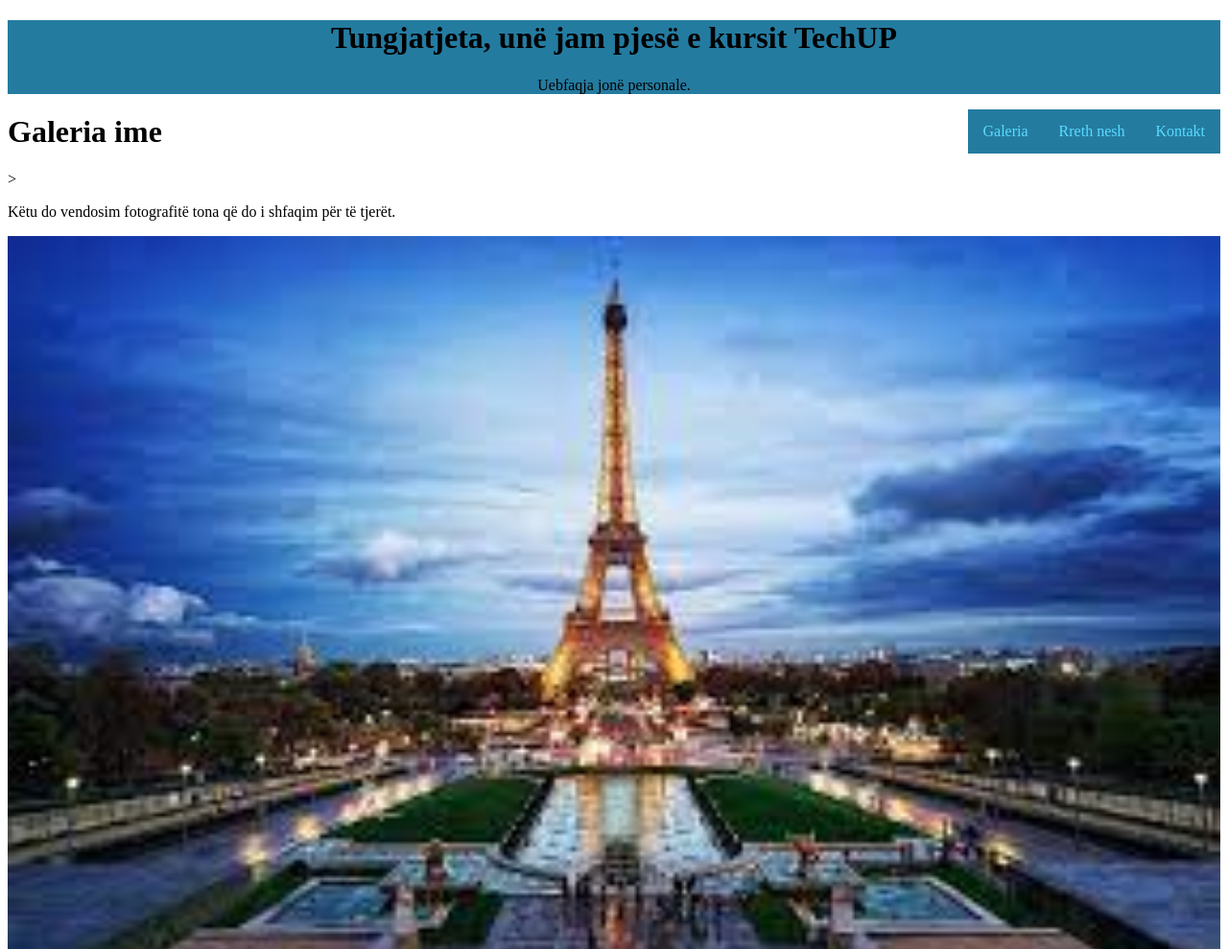
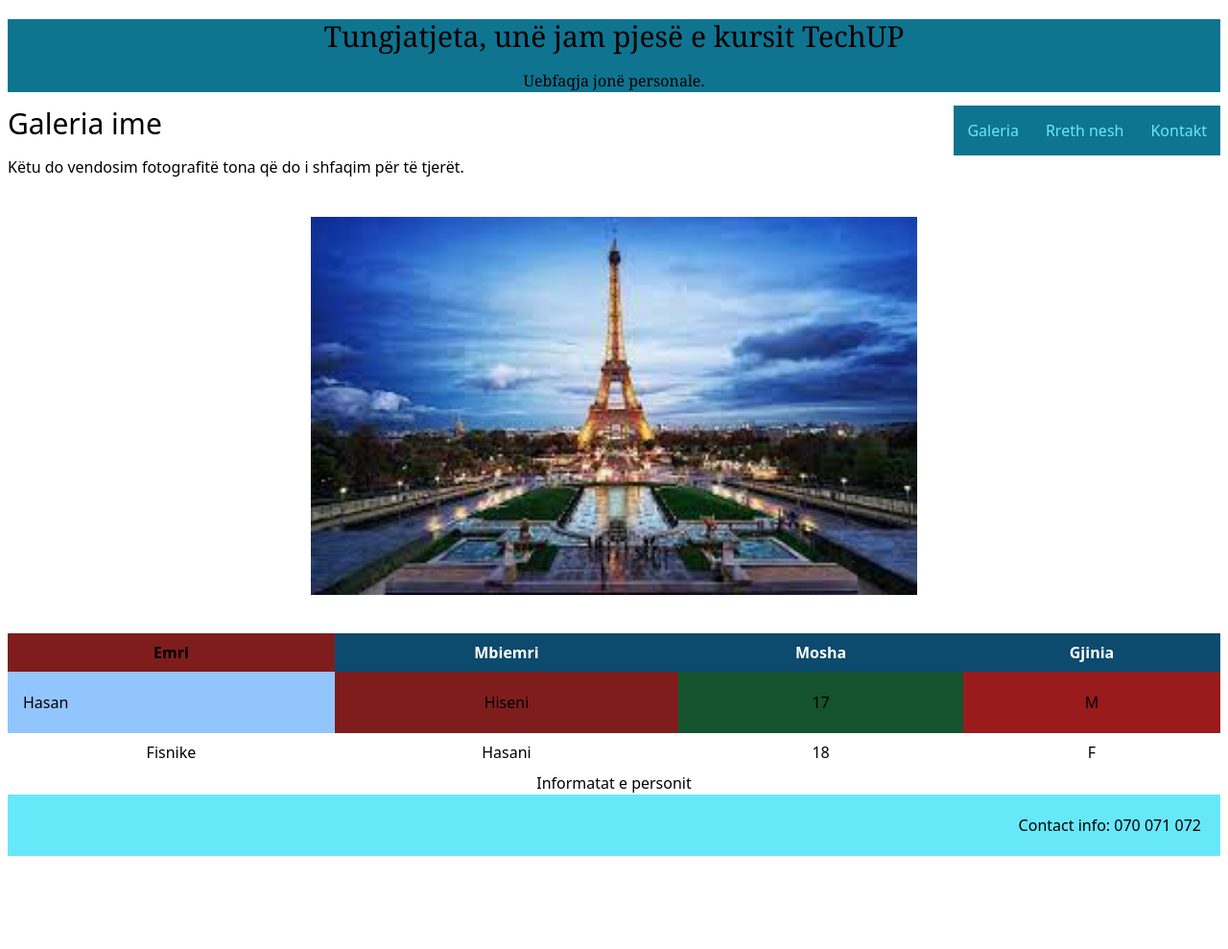
Before and after one commit to techup-group12/group-13, a plain HTML site: page index.html in a window 1280 px wide. Shown: the top 989 px of the page at 96% size. After the commit the page ends 912 px from the top, so only its background shows below. Drawn offline with nearby package versions, Linux system fonts and the light colour scheme.

Commit message:
added tailwind

```diff
--- a/index.html
+++ b/index.html
@@ -1,58 +1,56 @@
 <!DOCTYPE html>
 <html>
-
 <head>
     <meta charset="UTF-8">
     <title>Kursi TechUP</title>
-	<link rel="stylesheet" type="text/css" href="style.css">
+    <script src="https://cdn.tailwindcss.com"></script>
 </head>
-
-<body>
-	<div id="header">
-		<h1>Tungjatjeta, unë jam pjesë e kursit TechUP</h1>
+<body class="px-2 py-5">
+    <div class="bg-cyan-700 font-serif text-center">
+        <h1 class="text-3xl mb-4">Tungjatjeta, unë jam pjesë e kursit TechUP</h1>
         <p>Uebfaqja jonë personale.</p>
     </div>
-	<ul>
-		<li>
+    <div class="flex justify-between items-center">
+        <h1 class="text-3xl">Galeria ime</h1>
+        <ul class="flex mt-3.5">
+            <li class="p-3.5 bg-cyan-700 hover:bg-cyan-300 hover:text-cyan-700 text-cyan-300">
                 <a href="gallery.html">Galeria</a>
             </li>
-		<li>
+            <li class="p-3.5 bg-cyan-700 hover:bg-cyan-300 hover:text-cyan-700 text-cyan-300">
                 <a href="about.html">Rreth nesh</a>
             </li>
-		<li>
+            <li class="p-3.5 bg-cyan-700 hover:bg-cyan-300 hover:text-cyan-700 text-cyan-300">
                 <a href="contact.html">Kontakt</a>
             </li>
         </ul>
-	<h1>Galeria ime</h1>
-	>
+    </div>
     <p>
         Këtu do vendosim fotografitë tona që do i shfaqim për të tjerët.
     </p>
-	<img id="foto1" src="download.jpg" alt="Foto1">
-	<table>
-		<caption>Informatat e personit</caption>
+    <img src="download.jpg" alt="Foto1" class="w-[50%] my-10 h-auto mr-auto ml-auto">
+    <table class="w-full">
+        <caption class="caption-bottom">Informatat e personit</caption>
         <tr>
-			<th>Emri</th>
-			<th>Mbiemri</th>
-			<th>Mosha</th>
-			<th>Gjinia</th>
+            <th class="text-center p-2 bg-red-900 hover:bg-blue-300 text-black">Emri</th>
+            <th class="text-center p-2 bg-sky-900 hover:bg-green-900 text-white">Mbiemri</th>
+            <th class="text-center p-2 bg-sky-900 hover:bg-yellow-600 text-white">Mosha</th>
+            <th class="text-center p-2 bg-sky-900 hover:bg-red-900 text-white">Gjinia</th>
         </tr>
         <tr>
-			<td>Hasan</td>
-			<td>Hiseni</td>
-			<td>17</td>
-			<td>M</td>
+            <td class="text-left p-4 bg-blue-300">Hasan</td>
+            <td class="text-center p-4 bg-red-900 hover:bg-blue-400">Hiseni</td>
+            <td class="text-center p-4 bg-green-900 hover:bg-grey-900" >17</td>
+            <td class="text-center py-5 bg-red-800" >M</td>
         </tr>
         <tr>
-			<td>Fisnike</td>
-			<td>Hasani</td>
-			<td>18</td>
-			<td>F</td>
+            <td class="text-center p-2">Fisnike</td>
+            <td class="text-center p-2">Hasani</td>
+            <td class="text-center p-2">18</td>
+            <td class="text-center p-2">F</td>
         </tr>
     </table>
-	<div class="footer">
+    <div class="text-right p-5 bg-cyan-300">
         <p>Contact info: 070 071 072</p>
     </div>
-
 </body>
 </html>
```
Lines whose indentation alone changed are shown as unchanged.
